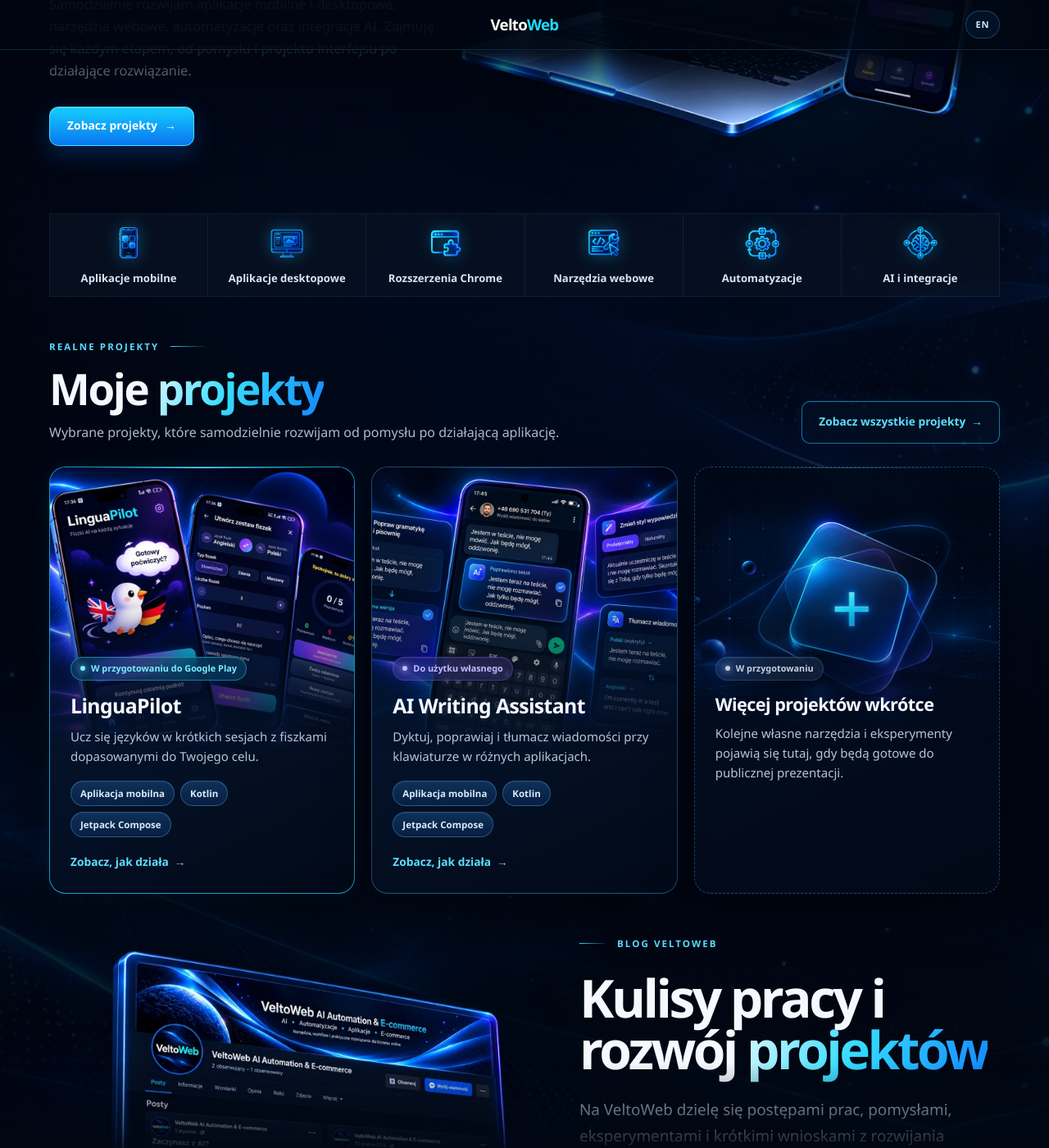
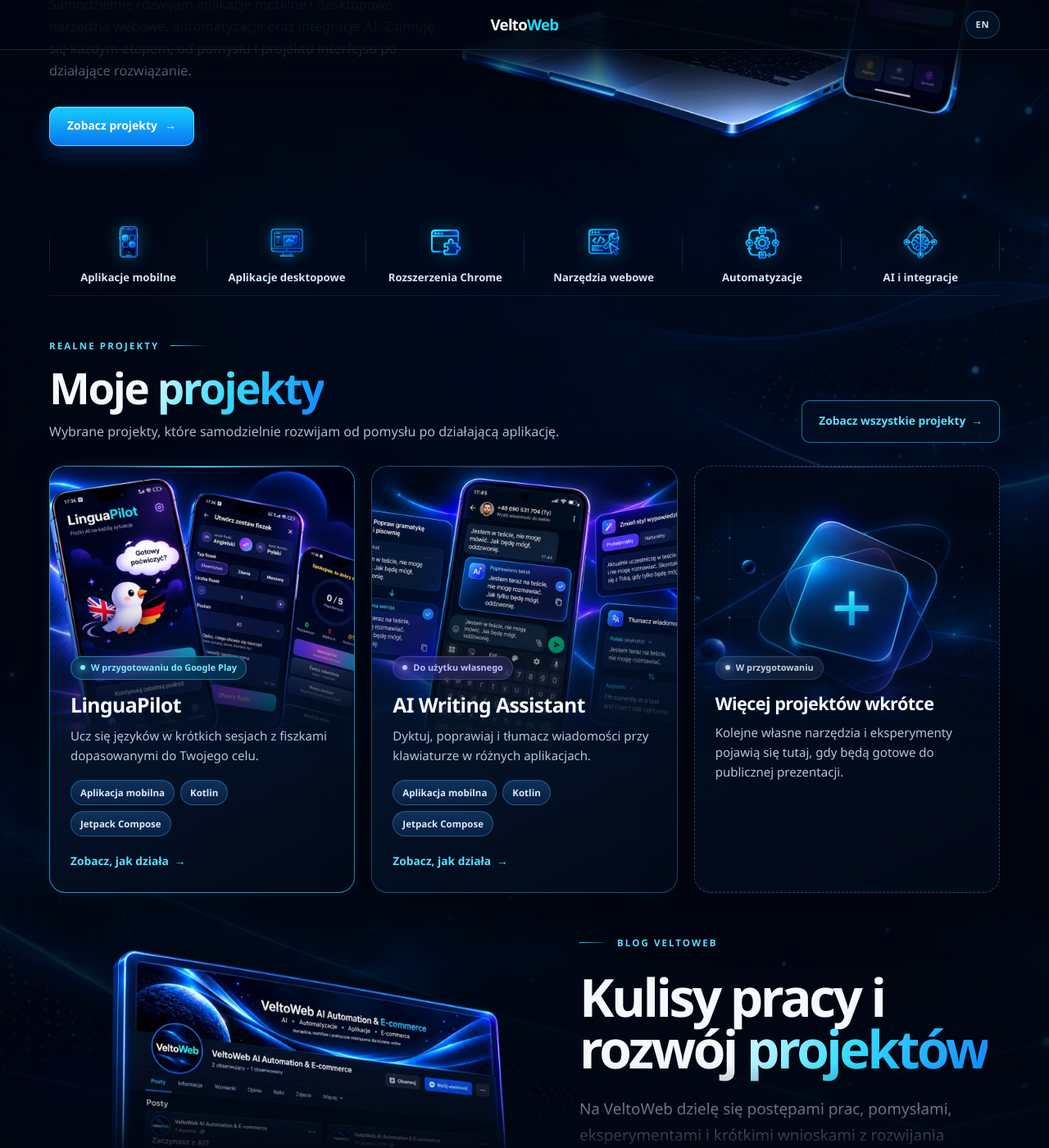
Before and after one commit to wiktor-furmanczyk/wiktor-furmanczyk.github.io, a Jekyll site: the page built from index.md, in a window 1280 px wide and 1400 px high, scrolled down 411 px. Shown: the whole window at 82% size. Built offline with Jekyll 4.4.1, drawn with Linux system fonts in a browser that asks for light colours.

Commit message:
style: lighten icon grids with partial dividers

```diff
--- a/assets/css/style.scss
+++ b/assets/css/style.scss
@@ -106,9 +106,9 @@ h3 { margin: 0; font-size: 1.06rem; letter-spacing: -0.025em; }
 .hero-art img { width: min(760px, 112%); max-width: none; height: auto; filter: drop-shadow(0 32px 42px rgba(0,0,0,.55)); transform: translateX(-6%); }
 
 .expertise-strip { display: grid; grid-template-columns: repeat(6, minmax(0, 1fr)); margin-bottom: 0; }
-.expertise-strip div { display: grid; min-height: 100px; place-items: center; align-content: center; gap: 8px; padding: 10px 8px; color: #d7e5f4; font-size: .82rem; font-weight: 700; text-align: center; transition: color .2s ease, background .2s ease; }
+.expertise-strip div { display: grid; min-height: 100px; place-items: center; align-content: center; gap: 8px; padding: 10px 8px; color: #d7e5f4; font-size: .82rem; font-weight: 700; text-align: center; transition: color .2s ease; }
 .expertise-strip img { width: 50px; height: 50px; object-fit: contain; filter: drop-shadow(0 0 10px rgba(25,196,255,.34)); }
-.expertise-strip div:hover { color: #fff; background: rgba(12,45,80,.56); }
+.expertise-strip div:hover { color: #fff; }
 
 .projects-section { padding-block: 56px 0; }
 .projects-section .section-kicker { display: flex; align-items: center; gap: 14px; }
@@ -267,10 +267,14 @@ h3 { margin: 0; font-size: 1.06rem; letter-spacing: -0.025em; }
 .project-tech-heading h2 { margin: 0; font-size: 1.12rem; }
 .project-tech-heading > p:last-child { margin: 6px 0 0; color: var(--muted); font-size: .72rem; }
 .project-tech-list { display: grid; grid-template-columns: repeat(4, minmax(0, 1fr)); align-items: stretch; margin: 0; list-style: none; }
-.expertise-strip, .project-tech-list { gap: 1px; padding: 1px; background: rgba(105,160,211,.14); }
-.expertise-strip div, .project-tech-list li { background: rgba(2,8,23,.66); }
-.project-tech-list li { display: grid; min-height: 100px; place-items: center; align-content: center; gap: 8px; padding: 10px 8px; color: #d9e9fa; font-size: .82rem; font-weight: 700; text-align: center; white-space: nowrap; transition: color .2s ease, background .2s ease; }
-.project-tech-list li:hover { color: #fff; background: rgba(12,45,80,.56); }
+.expertise-strip, .project-tech-list { --grid-line: rgba(105,160,211,.13); gap: 0; padding: 0; background: transparent; border-bottom: 1px solid var(--grid-line); }
+.expertise-strip div, .project-tech-list li { position: relative; background: transparent; }
+.expertise-strip div::before, .expertise-strip div::after, .project-tech-list li::before, .project-tech-list li::after { position: absolute; top: 22%; width: 1px; height: 56%; content: ""; background: linear-gradient(to bottom, transparent, rgba(105,160,211,.2) 28%, rgba(105,160,211,.2) 72%, transparent); pointer-events: none; }
+.expertise-strip div::before, .project-tech-list li::before { display: none; left: 0; }
+.expertise-strip div::after, .project-tech-list li::after { right: 0; }
+.expertise-strip div:first-child::before, .project-tech-list li:first-child::before { display: block; }
+.project-tech-list li { display: grid; min-height: 100px; place-items: center; align-content: center; gap: 8px; padding: 10px 8px; color: #d9e9fa; font-size: .82rem; font-weight: 700; text-align: center; white-space: nowrap; transition: color .2s ease; }
+.project-tech-list li:hover { color: #fff; }
 .project-tech-list svg { width: 50px; height: 50px; flex: 0 0 50px; fill: currentColor; filter: drop-shadow(0 3px 8px rgba(0,0,0,.28)); }
 .project-tech-list li:first-child svg { color: #3ddc84; }
 .project-status-bar { display: grid; width: 100%; min-width: 0; grid-template-columns: minmax(0, .7fr) minmax(0, 1.3fr); align-items: center; gap: 24px; padding: 19px 22px; background: linear-gradient(110deg, rgba(4,35,54,.78), rgba(3,13,30,.68)); border: 1px solid rgba(48,151,222,.34); border-radius: 14px; }
@@ -326,6 +330,8 @@ h3 { margin: 0; font-size: 1.06rem; letter-spacing: -0.025em; }
   .lingua-gallery-grid .screen-frame { width: min(100%, 144px); }
   .project-tech-section { grid-template-columns: 1fr; gap: 12px; padding-block: 2px 8px; }
   .project-tech-list { grid-template-columns: repeat(2, minmax(0, 1fr)); }
+  .project-tech-list li:nth-child(-n+2) { border-bottom: 1px solid var(--grid-line); }
+  .project-tech-list li:nth-child(3)::before { display: block; }
   .project-status-bar { grid-template-columns: minmax(0, 1fr); gap: 9px; padding: 16px; }
   .lingua-project .project-footer-link { margin-bottom: 22px; padding-top: 0; }
 }
@@ -399,6 +405,8 @@ h3 { margin: 0; font-size: 1.06rem; letter-spacing: -0.025em; }
 @media (max-width: 980px) {
   .hero { grid-template-columns: minmax(0, 1fr) minmax(340px, .9fr); gap: 28px; }.hero-art { min-height: 360px; }
   .expertise-strip { grid-template-columns: repeat(3, 1fr); }
+  .expertise-strip div:nth-child(-n+3) { border-bottom: 1px solid var(--grid-line); }
+  .expertise-strip div:nth-child(4)::before { display: block; }
   .project-grid { grid-template-columns: 1fr 1fr; }.project-card-upcoming { display: grid; min-height: 360px; grid-column: 1 / -1; grid-template-columns: .8fr 1.2fr; }.project-card-upcoming .upcoming-visual { height: 360px; border-right: 1px solid var(--border-soft); border-bottom: 0; }.project-card-upcoming .project-card-body { justify-content: center; margin-top: 0; padding-top: 24px; }
   .blog-section { min-height: 0; grid-template-areas: "copy" "art" "cta"; grid-template-columns: 1fr; gap: 32px; padding-block: 40px 48px; }.blog-copy { max-width: 720px; justify-self: start; }.blog-art { width: min(680px, 100%); justify-self: center; transform: none; }.blog-cta { justify-self: start; }
   .showcase-project { grid-template-columns: minmax(280px, .82fr) minmax(0, 1.18fr); }.showcase-copy { padding: 30px; }
@@ -413,6 +421,9 @@ h3 { margin: 0; font-size: 1.06rem; letter-spacing: -0.025em; }
   .header-inner { min-height: 54px; }
   .expertise-strip { grid-template-columns: repeat(2, minmax(0, 1fr)); }
   .expertise-strip div { min-height: 94px; }
+  .expertise-strip div:nth-child(4)::before { display: none; }
+  .expertise-strip div:nth-child(3)::before, .expertise-strip div:nth-child(5)::before { display: block; }
+  .expertise-strip div:nth-child(4) { border-bottom: 1px solid var(--grid-line); }
   .hero { display: block; min-height: 0; padding-block: 68px 30px; }.hero-copy { max-width: 620px; }.hero-description { font-size: 1rem; }.hero-art { min-height: 340px; overflow: hidden; overflow: clip; margin-top: 0; }.hero-art img { width: min(600px, 100%); transform: none; }
   .project-grid { grid-template-columns: 1fr; }.project-card { min-height: 0; }.project-card-upcoming { display: flex; grid-column: auto; }.project-card-upcoming .upcoming-visual { height: 220px; flex-basis: 220px; border-right: 0; border-bottom: 0; }.project-card-upcoming .project-card-body { margin-top: -72px; padding-top: 0; }.card-link { margin-top: 24px; padding-top: 0; }.section-heading { align-items: flex-start; flex-direction: column; gap: 18px; }
   .projects-desktop-link { display: none; }.projects-section .projects-mobile-link { display: flex; width: 100%; justify-content: center; margin-top: 24px; }
```
